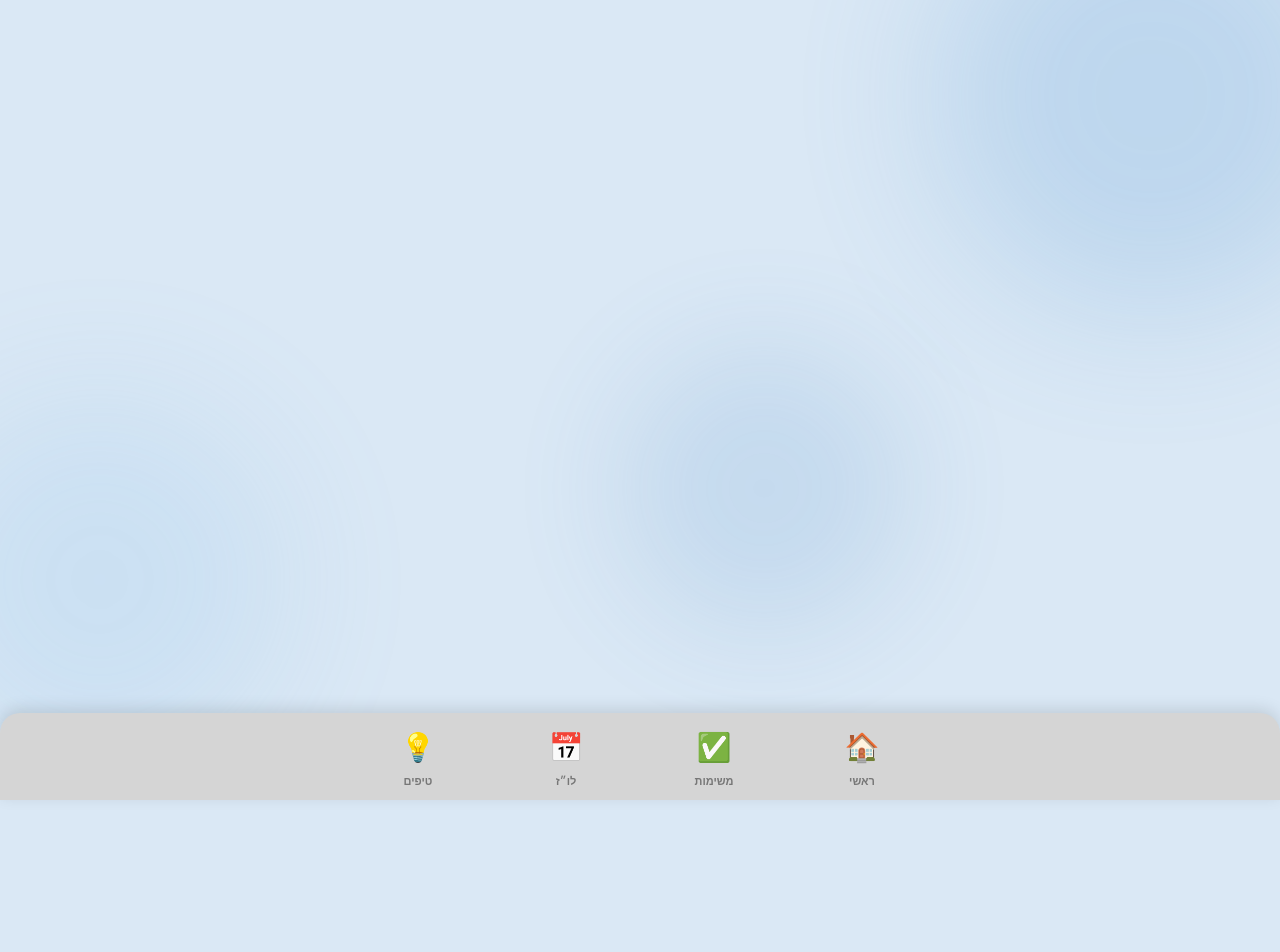
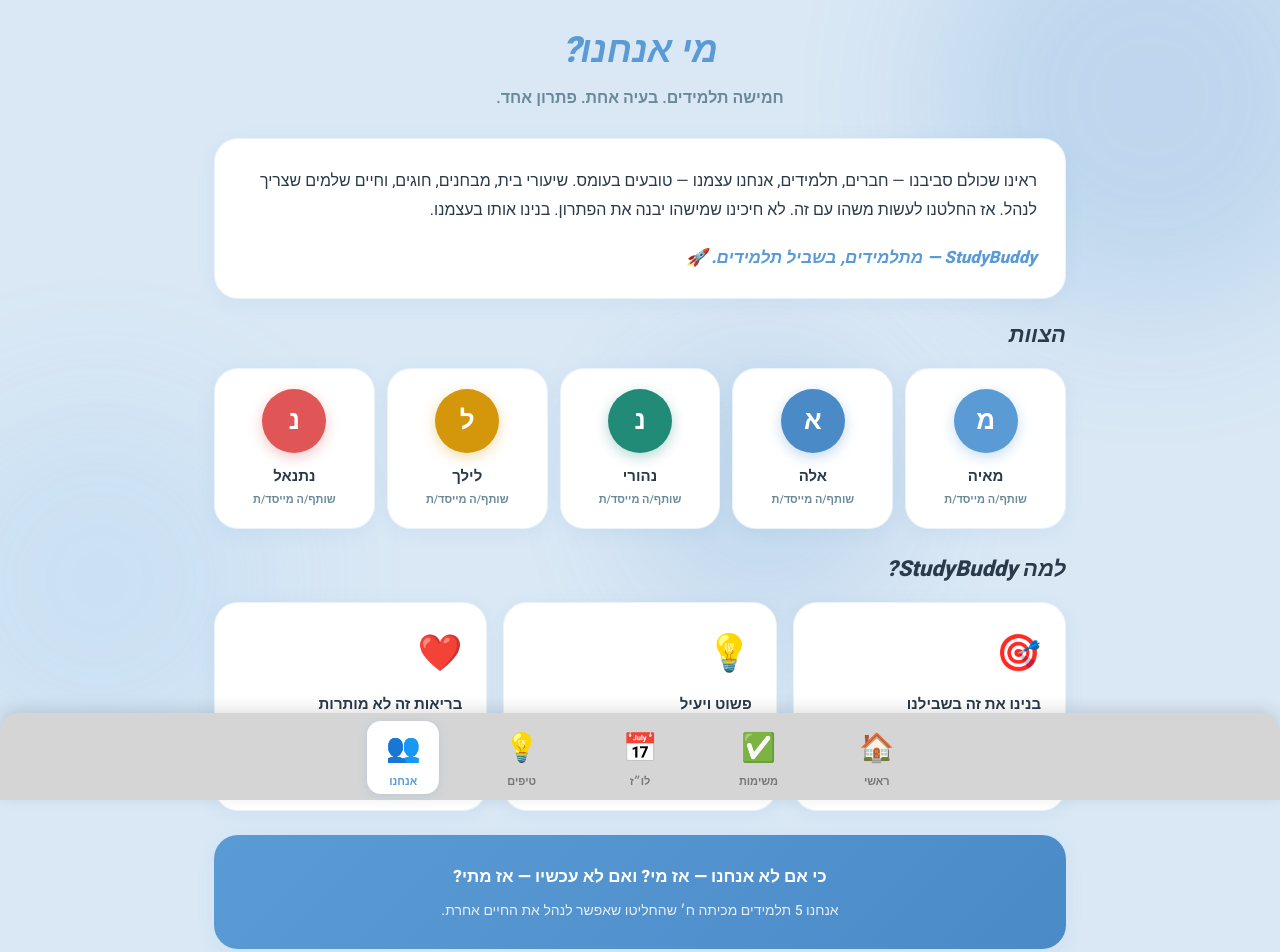
Before and after one commit to daniellag-ops/studybuddy, a React (Vite) app: page /about in a window 1280 px wide. Shown: the top 952 px of the page. Before the commit the page ends 800 px from the top, so only its background shows below. Built offline with nearby package versions, Linux system fonts and the light colour scheme.

Commit message:
Add about us page

```diff
--- a/src/App.tsx
+++ b/src/App.tsx
@@ -5,6 +5,7 @@
 import Tasks from './pages/Tasks'
 import Schedule from './pages/Schedule'
 import Tips from './pages/Tips'
+import About from './pages/About'
 
 export default function App() {
   return (
@@ -18,6 +19,7 @@
               <Route path="/tasks" element={<Tasks />} />
               <Route path="/schedule" element={<Schedule />} />
               <Route path="/tips" element={<Tips />} />
+              <Route path="/about" element={<About />} />
             </Routes>
           </main>
         </div>
--- a/src/components/Navbar.tsx
+++ b/src/components/Navbar.tsx
@@ -5,6 +5,7 @@
   { to: '/tasks', label: 'משימות', icon: '✅' },
   { to: '/schedule', label: 'לו״ז', icon: '📅' },
   { to: '/tips', label: 'טיפים', icon: '💡' },
+  { to: '/about', label: 'אנחנו', icon: '👥' },
 ]
 
 export default function BottomNav() {
--- /dev/null
+++ b/src/pages/About.tsx
@@ -0,0 +1,141 @@
+const card: React.CSSProperties = {
+  background: 'white',
+  borderRadius: '24px',
+  border: '1px solid rgba(91,155,213,0.12)',
+  boxShadow: '0 4px 18px rgba(91,155,213,0.1)',
+  boxSizing: 'border-box',
+  width: '100%',
+}
+
+const TEAM = [
+  { name: 'מאיה', color: '#5b9bd5' },
+  { name: 'אלה', color: '#4a8ac7' },
+  { name: 'נהורי', color: '#228b78' },
+  { name: 'לילך', color: '#d4960a' },
+  { name: 'נתנאל', color: '#e05555' },
+]
+
+const WHY = [
+  { emoji: '🎯', title: 'בנינו את זה בשבילנו', body: 'אנחנו תלמידים בדיוק כמוכם. אנחנו מבינים את האתגרים כי אנחנו חיים אותם כל יום.' },
+  { emoji: '💡', title: 'פשוט ויעיל', body: 'בלי סיבוכים מיותרים. כלים פשוטים שעובדים ועוזרים באמת.' },
+  { emoji: '❤️', title: 'בריאות זה לא מותרות', body: 'ניהול עומס ואורח חיים בריא צריכים להיות נגישים לכל תלמיד.' },
+]
+
+export default function About() {
+  return (
+    <div
+      className="fade-in"
+      style={{ maxWidth: '900px', margin: '0 auto', padding: '24px', width: '100%', boxSizing: 'border-box' }}
+    >
+      {/* Header */}
+      <div style={{ textAlign: 'center', marginBottom: '28px' }}>
+        <h1 style={{ fontSize: '36px', fontWeight: 900, fontStyle: 'italic', color: '#5b9bd5', marginBottom: '8px' }}>
+          מי אנחנו?
+        </h1>
+        <p style={{ fontSize: '16px', color: '#6a8a9a', fontWeight: 600 }}>
+          חמישה תלמידים. בעיה אחת. פתרון אחד.
+        </p>
+      </div>
+
+      {/* Story card */}
+      <div style={{ ...card, padding: '28px', marginBottom: '20px' }}>
+        <p style={{ fontSize: '16px', lineHeight: 1.8, color: '#2a3a4a', marginBottom: '20px' }}>
+          ראינו שכולם סביבנו — חברים, תלמידים, אנחנו עצמנו — טובעים בעומס. שיעורי בית, מבחנים, חוגים, וחיים שלמים שצריך לנהל. אז החלטנו לעשות משהו עם זה. לא חיכינו שמישהו יבנה את הפתרון. בנינו אותו בעצמנו.
+        </p>
+        <p style={{ fontSize: '17px', fontWeight: 800, color: '#5b9bd5', fontStyle: 'italic' }}>
+          StudyBuddy — מתלמידים, בשביל תלמידים. 🚀
+        </p>
+      </div>
+
+      {/* Team section */}
+      <h2 style={{ fontSize: '22px', fontWeight: 800, fontStyle: 'italic', color: '#2a3a4a', marginBottom: '16px' }}>
+        הצוות
+      </h2>
+      <div
+        style={{
+          display: 'grid',
+          gridTemplateColumns: 'repeat(5, 1fr)',
+          gap: '12px',
+          marginBottom: '24px',
+          width: '100%',
+        }}
+      >
+        {TEAM.map(member => (
+          <div
+            key={member.name}
+            style={{ ...card, padding: '20px 12px', textAlign: 'center' }}
+          >
+            <div
+              style={{
+                width: 64,
+                height: 64,
+                borderRadius: '50%',
+                background: member.color,
+                display: 'flex',
+                alignItems: 'center',
+                justifyContent: 'center',
+                margin: '0 auto 12px',
+                fontSize: '26px',
+                fontWeight: 800,
+                color: 'white',
+                boxShadow: `0 4px 14px ${member.color}55`,
+              }}
+            >
+              {member.name[0]}
+            </div>
+            <div style={{ fontSize: '15px', fontWeight: 700, color: '#2a3a4a', marginBottom: '4px' }}>
+              {member.name}
+            </div>
+            <div style={{ fontSize: '11px', color: '#6a8a9a', fontWeight: 600 }}>
+              שותף/ה מייסד/ת
+            </div>
+          </div>
+        ))}
+      </div>
+
+      {/* Why section */}
+      <h2 style={{ fontSize: '22px', fontWeight: 800, fontStyle: 'italic', color: '#2a3a4a', marginBottom: '16px' }}>
+        למה StudyBuddy?
+      </h2>
+      <div
+        style={{
+          display: 'grid',
+          gridTemplateColumns: 'repeat(3, 1fr)',
+          gap: '16px',
+          marginBottom: '24px',
+          width: '100%',
+        }}
+      >
+        {WHY.map(item => (
+          <div key={item.title} style={{ ...card, padding: '24px' }}>
+            <div style={{ fontSize: '36px', marginBottom: '12px' }}>{item.emoji}</div>
+            <h3 style={{ fontSize: '15px', fontWeight: 700, color: '#2a3a4a', marginBottom: '8px' }}>
+              {item.title}
+            </h3>
+            <p style={{ fontSize: '13px', lineHeight: 1.6, color: '#6a8a9a' }}>
+              {item.body}
+            </p>
+          </div>
+        ))}
+      </div>
+
+      {/* Bottom tagline */}
+      <div
+        style={{
+          ...card,
+          padding: '28px',
+          textAlign: 'center',
+          background: 'linear-gradient(135deg, #5b9bd5 0%, #4a8ac7 100%)',
+          border: 'none',
+        }}
+      >
+        <p style={{ fontSize: '17px', fontWeight: 800, color: 'white', marginBottom: '10px', lineHeight: 1.6 }}>
+          כי אם לא אנחנו — אז מי? ואם לא עכשיו — אז מתי?
+        </p>
+        <p style={{ fontSize: '14px', color: 'rgba(255,255,255,0.85)', fontWeight: 500 }}>
+          אנחנו 5 תלמידים מכיתה ח׳ שהחליטו שאפשר לנהל את החיים אחרת.
+        </p>
+      </div>
+    </div>
+  )
+}
```
